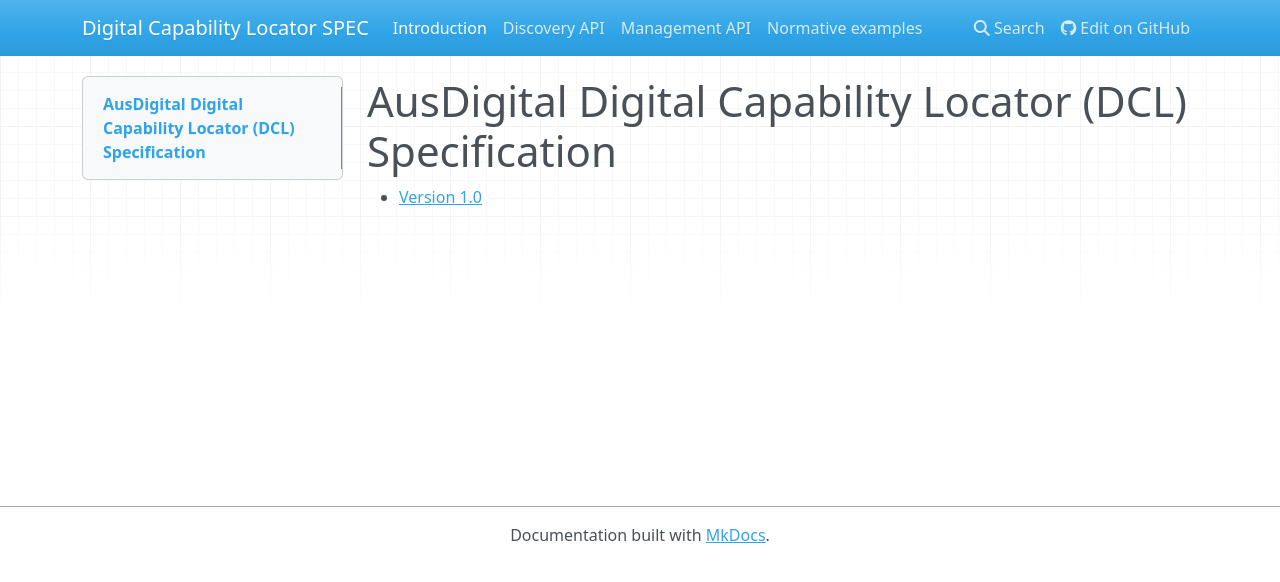
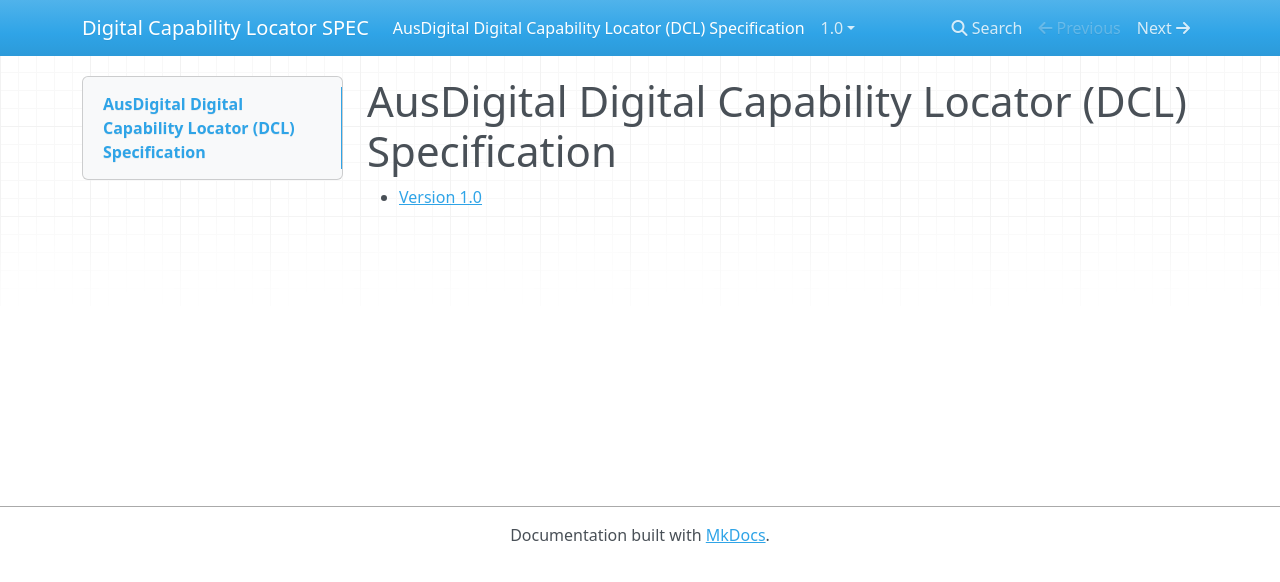
Before and after one commit to ausdigital/ausdigital-dcl, an MkDocs documentation site: the page built from docs/index.md, in a window 1280 px wide. Shown: the top 582 px of the page. Built offline with MkDocs 1.6.1, drawn with Linux system fonts in a browser that asks for light colours; nearby versions of some CDN libraries; old or Windows-style settings are respelled for this version of MkDocs.

Commit message:
refactoring https://github.com/ausdigital/ausdigital.github.io/issues/33

```diff
--- a/mkdocs.yml
+++ b/mkdocs.yml
@@ -1,7 +1 @@
 site_name: Digital Capability Locator SPEC
-repo_url: https://github.com/ausdigital/ausdigital-dcl
-pages:
-    - 'Introduction': 'index.md'
-    - 'Discovery API': 'discovery_api.md'
-    - 'Management API': 'management_api.md'
-    - 'Normative examples': 'normative_examples.md'
```
